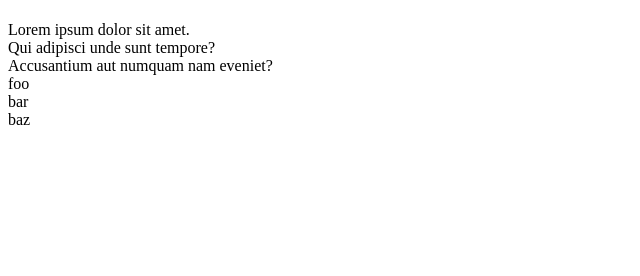
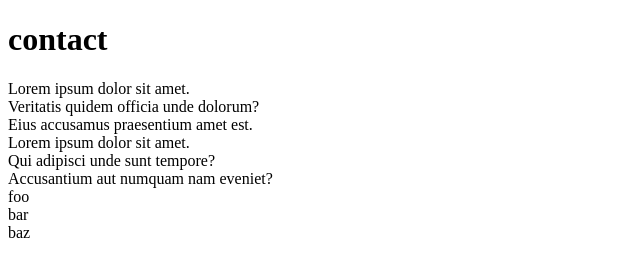
Before and after one commit to Clement-Lemiere/exo-git-flow-advanced, a plain HTML site: page contact.html in a window 1280 px wide. Shown: the whole page, without its empty margins (0-640 px from the left). Drawn offline with Linux system fonts and the light colour scheme.

Commit message:
7th commit:     add 2 sections in contact.html

```diff
--- a/contact.html
+++ b/contact.html
@@ -7,12 +7,19 @@
 </head>
 <body>
     <header>
-        <h1></h1>
+        <h1>contact</h1>
     </header>
     <main>
-        <div>Lorem ipsum dolor sit amet.</div>
-        <div>Qui adipisci unde sunt tempore?</div>
-        <div>Accusantium aut numquam nam eveniet?</div>
+        <section>
+            <div>Lorem ipsum dolor sit amet.</div>
+            <div>Veritatis quidem officia unde dolorum?</div>
+            <div>Eius accusamus praesentium amet est.</div>
+        </section>
+        <section>
+            <div>Lorem ipsum dolor sit amet.</div>
+            <div>Qui adipisci unde sunt tempore?</div>
+            <div>Accusantium aut numquam nam eveniet?</div>
+        </section>
     </main>
     <footer>
         <div>foo</div>
```
